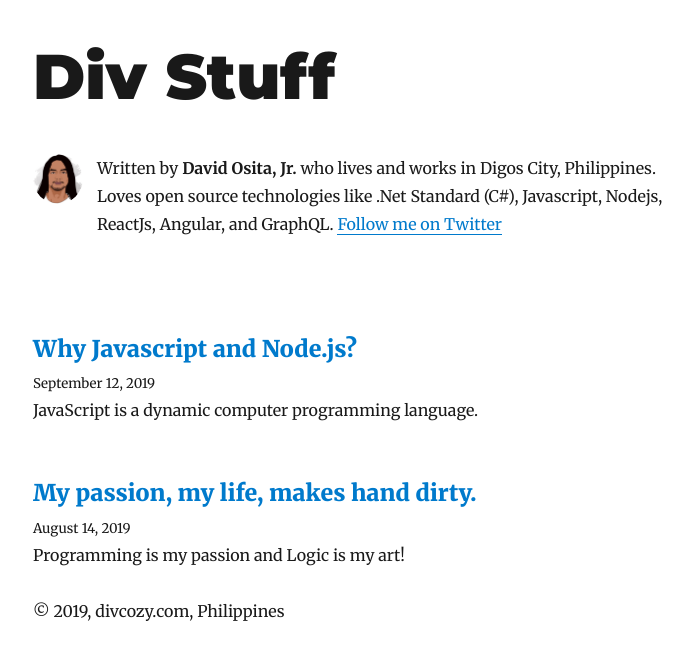
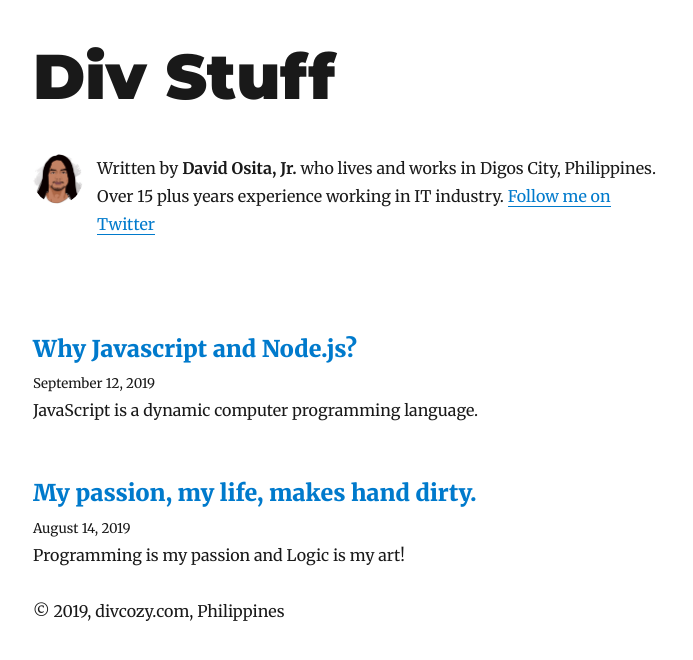
Before and after one commit to dojsys/myblog, a Gatsby site: page / in a window 1280 px wide. Shown: the whole page, without its empty margins (292-985 px from the left). Built offline with nearby package versions, Linux system fonts and the light colour scheme; Gatsby itself is replaced by a stand-in of ours; some packages are replaced by stand-ins of ours.

Commit message:
Update bio.js

```diff
--- a/src/components/bio.js
+++ b/src/components/bio.js
@@ -55,7 +55,7 @@ const Bio = () => {
       />
       <p>
         Written by <strong>{author}</strong> who lives and works in Digos City, Philippines.
-        Loves open source technologies like .Net Standard (C#), Javascript, Nodejs, ReactJs, Angular, and GraphQL.
+        Over 15 plus years experience working in IT industry.
         {` `}
         <a href={`https://twitter.com/${social.twitter}`}>
           Follow me on Twitter
```
